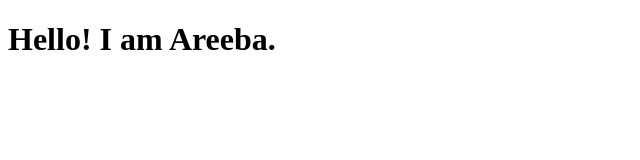
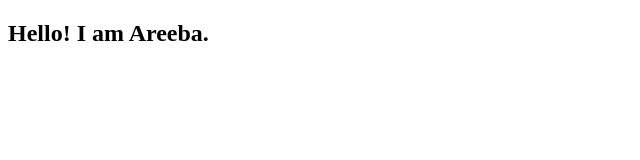
Before and after one commit to SakinaAzam/Cloud, a plain HTML site: page index.html in a window 1280 px wide. Shown: the whole page, without its empty margins (0-640 px from the left). Drawn offline with Linux system fonts and the light colour scheme.

Commit message:
third commit

```diff
--- a/index.html
+++ b/index.html
@@ -6,8 +6,8 @@
     <title>Document</title>
 </head>
 <body>
-    <h1>Hello! I am Areeba.
+    <h2>Hello! I am Areeba.
 
-    </h1>
+    </h2>
 </body>
 </html>
```
